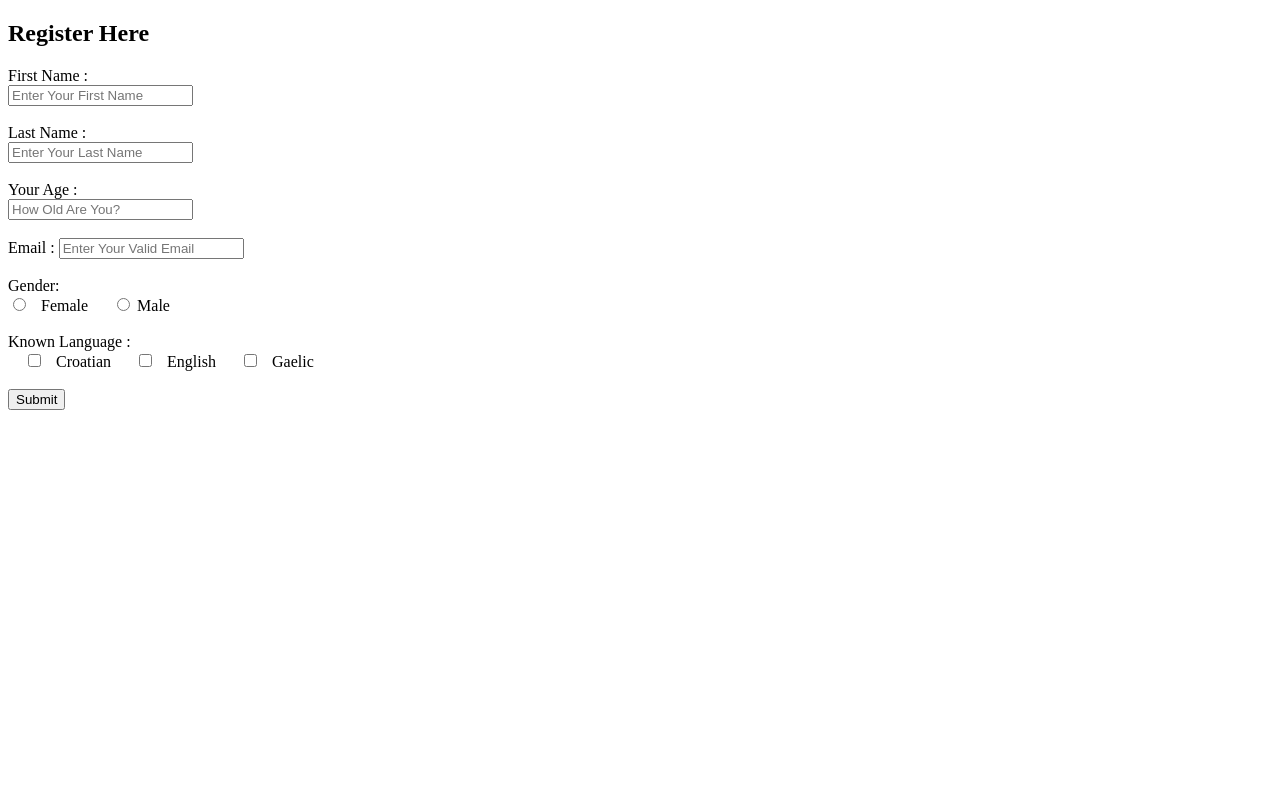
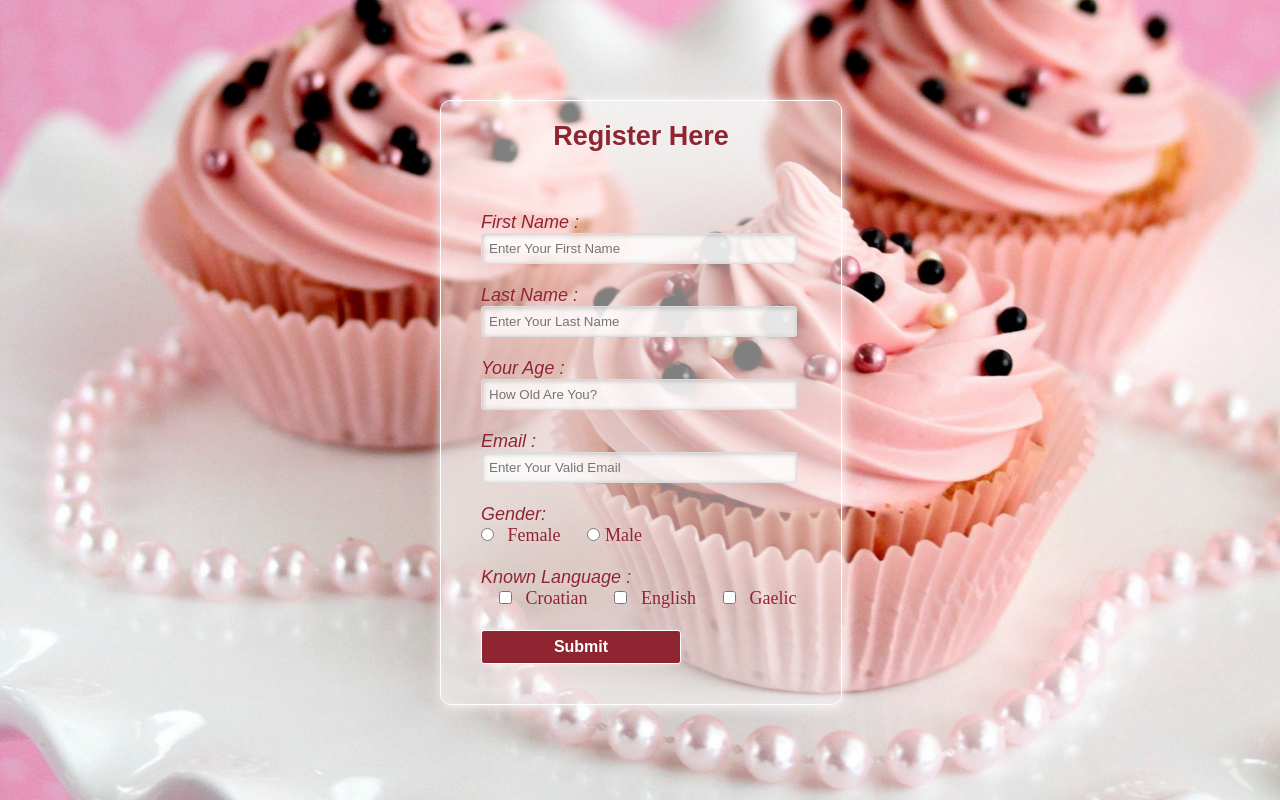
Before and after one commit to almost-good/pr-registration-form, a plain HTML site: page index.html in a window 1280 px wide. Drawn offline with Linux system fonts and the light colour scheme.

Commit message:
add: style

```diff
--- a/index.html
+++ b/index.html
@@ -1,10 +1,11 @@
 <!DOCTYPE html>
 <html lang="en">
   <head>
-    <meta charset="UTF-8">
-    <meta http-equiv="X-UA-Compatible" content="IE=edge">
-    <meta name="viewport" content="width=device-width, initial-scale=1.0">
+    <meta charset="UTF-8" />
+    <meta http-equiv="X-UA-Compatible" content="IE=edge" />
+    <meta name="viewport" content="width=device-width, initial-scale=1.0" />
     <title>Registration form</title>
+    <link rel="stylesheet" href="style.css" type="text/css" />
   </head>
   <body>
     <main>
@@ -12,45 +13,65 @@
         <h2>Register Here</h2>
         <form id="register" method="post">
           <label>First Name : </label>
-                <br>
-                <input type="text" name="fname" id="name" placeholder="Enter Your First Name">
-                <br><br>
+          <br />
+          <input
+            type="text"
+            name="fname"
+            id="name"
+            placeholder="Enter Your First Name"
+          />
+          <br /><br />
           <label>Last Name : </label>
-                <br>
-                <input type="text" name="lname" id="name" placeholder="Enter Your Last Name">
-                <br><br>
+          <br />
+          <input
+            type="text"
+            name="lname"
+            id="name"
+            placeholder="Enter Your Last Name"
+          />
+          <br /><br />
           <label>Your Age : </label>
-                <br>
-                <input type="number" name="age" id="name" placeholder="How Old Are You?">
-                <br><br>
+          <br />
+          <input
+            type="number"
+            name="age"
+            id="name"
+            placeholder="How Old Are You?"
+          />
+          <br /><br />
           <label>Email : </label>
-                <input type="email" name="email" id="name" placeholder="Enter Your Valid Email">
-                <br><br>
+          <input
+            type="email"
+            name="email"
+            id="name"
+            placeholder="Enter Your Valid Email"
+          />
+          <br /><br />
           <label>Gender: </label>
-                <br>
-                <input type="radio" name="gender" id="female">
+          <br />
+          <input type="radio" name="gender" id="female" />
           &nbsp;
           <span id="female">Female</span>
           &nbsp;&nbsp;&nbsp;&nbsp;
-                <input type="radio" name="gender" id="male">
+          <input type="radio" name="gender" id="male" />
           <span id="male">Male</span>
-                <br><br>
+          <br /><br />
           <label>Known Language : </label>
-                <br>
+          <br />
           &nbsp;&nbsp;&nbsp;
-                <input type="checkbox" name="lang" id="croatian">
+          <input type="checkbox" name="lang" id="croatian" />
           &nbsp;
           <span id="croatian">Croatian</span>
           &nbsp;&nbsp;&nbsp;&nbsp;
-                <input type="checkbox" name="lang" id="eng">
+          <input type="checkbox" name="lang" id="eng" />
           &nbsp;
           <span id="eng">English</span>
           &nbsp;&nbsp;&nbsp;&nbsp;
-                <input type="checkbox" name="lang" id="gaelic">
+          <input type="checkbox" name="lang" id="gaelic" />
           &nbsp;
           <span id="gaelic">Gaelic</span>
-               <br><br>
-               <input type="submit" value="Submit" name="submit" id="submit">
+          <br /><br />
+          <input type="submit" value="Submit" name="submit" id="submit" />
         </form>
       </div>
     </main>
--- /dev/null
+++ b/style.css
@@ -0,0 +1,72 @@
+* {
+    margin: 0;
+    padding: 0;
+}
+
+body {
+    background: url(cupcake.jpg);
+    background-repeat: no-repeat;
+    background-size: cover;
+}
+
+main {
+    width: 400px;
+    margin: 100px auto 0px auto;
+}
+
+h2 {
+    text-align: center;
+    padding: 20px;
+    font-family: sans-serif;
+}
+
+.register {
+    background-color: rgba(255, 255, 255, 0.5);
+    width: 100%;
+    font-size: 18px;
+    border-radius: 10px;
+    border: 1px solid rgba(255, 255, 255, 1);
+    box-shadow: 2px 2px 15px rgba(255, 255, 255, 1);
+    color: #902532;
+}
+
+#register {
+    margin: 40px;
+}
+
+label {
+    font-family: sans-serif;
+    font-size: 18px;
+    font-style: italic;
+}
+
+#name {
+    width: 300px;
+    border: 1px solid #ddd;
+    border-radius: 3px;
+    outline: 0;
+    padding: 7px;
+    background-color: rgba(255, 255, 255, 0.8);
+    box-shadow: inset 1px 1px 5px rgba(0, 0, 0, 0.2);
+}
+
+#submit {
+    width: 200px;
+    padding: 7px;
+    font-size: 16px;
+    font-family: sans-serif;
+    font-weight: 600;
+    border: none;
+    border-radius: 3px;
+    background-color: #902532;
+    color: #fff;
+    cursor: pointer;
+    border: 1px solid;
+    box-shadow: 1px 1px 5px rgba(255, 255, 255, 0.3);
+}
+
+label,
+span,
+h2 {
+    text-shadow: 1px 1px 5px rgba(255, 255, 255, 0.3);
+}
```
Also changed, not shown: cupcake.jpg (added). Lines whose indentation alone changed are shown as unchanged.
